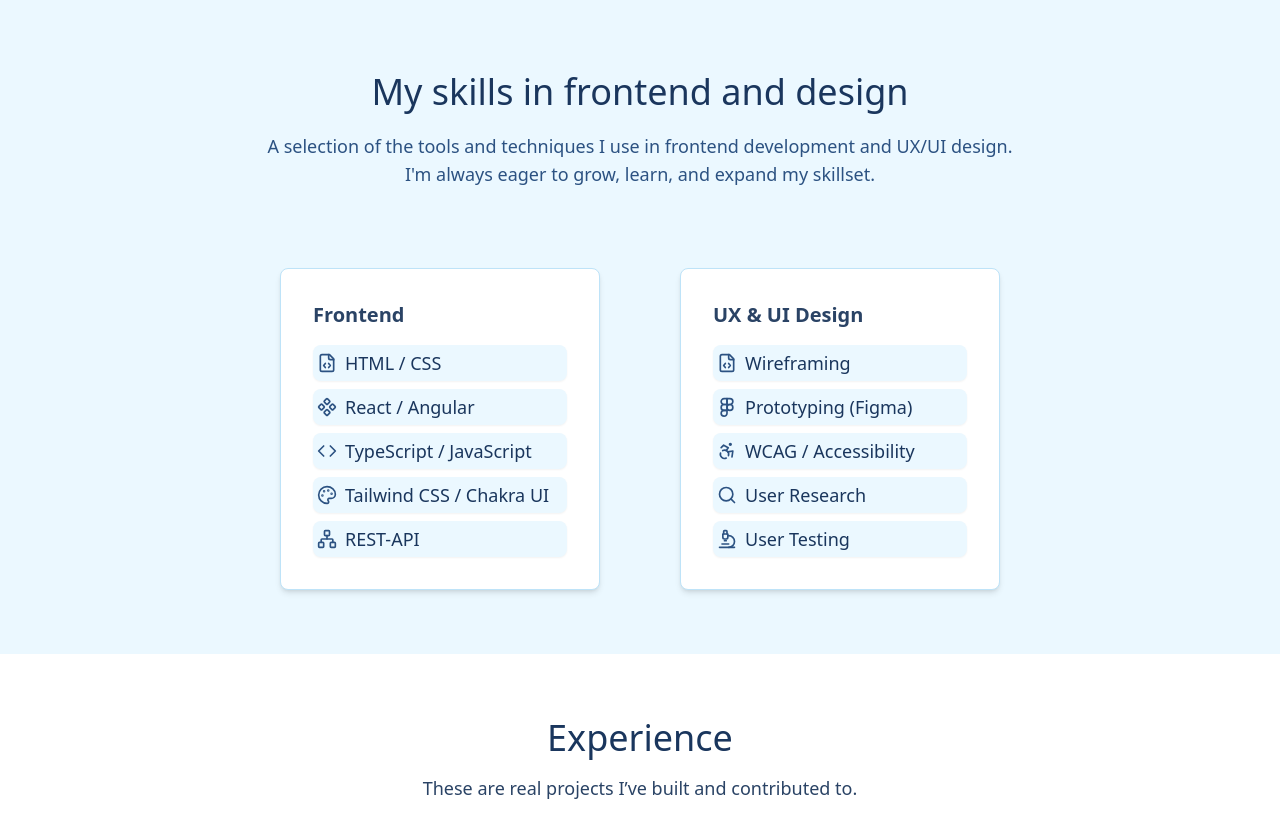
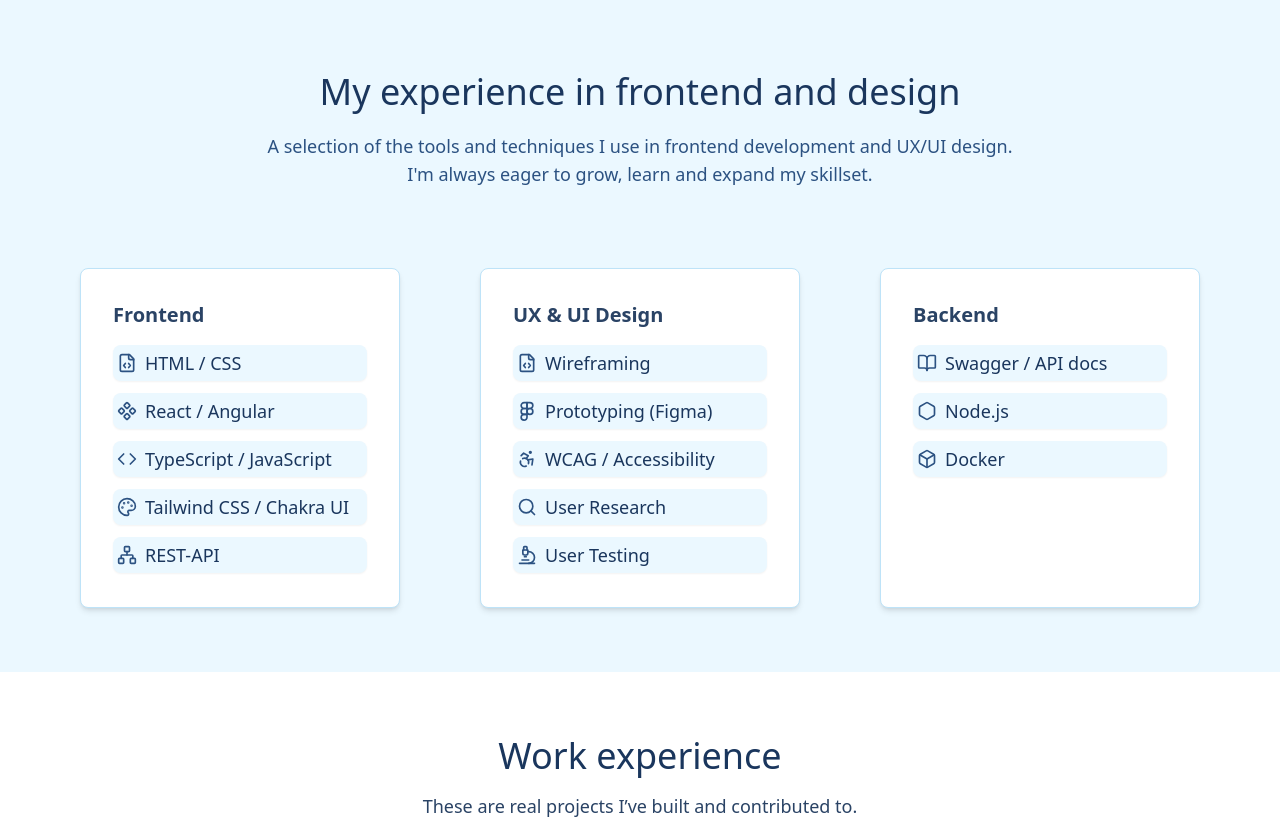
Before and after one commit to ranaaaa1234/ranasportfolionew, a React (Vite) app: page / in a window 1280 px wide. Shown: the part 1460-2279 px from the top of the page. Built offline with nearby package versions, Linux system fonts and the light colour scheme.

Commit message:
added backedn to skills

```diff
--- a/src/components/Experience.tsx
+++ b/src/components/Experience.tsx
@@ -66,7 +66,7 @@ function Experience() {
       className="flex flex-col items-center justify-center bg-white py-16 px-4"
     >
       <h2 className="xs:text-3xl sm:text-4xl font-light text-blue-900 mb-4">
-        Experience
+        Work experience
       </h2>
       <p className="xs:text-md sm:text-lg text-blue-800 mb-10 text-center max-w-xl">
         These are real projects I’ve built and contributed to.
--- a/src/components/Skills.tsx
+++ b/src/components/Skills.tsx
@@ -8,6 +8,9 @@ import {
   Search,
   Figma,
   Network,
+  Hexagon,
+  BookOpen,
+  Box,
 } from "lucide-react";
 
 function Skills() {
@@ -57,25 +60,40 @@ function Skills() {
     },
   ];
 
+  const backendSkills = [
+    {
+      name: "Swagger / API docs",
+      icon: <BookOpen className="w-5 h-5 text-blue-700" />,
+    },
+    {
+      name: "Node.js",
+      icon: <Hexagon className="w-5 h-5 text-blue-700" />,
+    },
+    {
+      name: "Docker",
+      icon: <Box className="w-5 h-5 text-blue-700" />,
+    },
+  ];
+
   return (
     <section
       id="skills"
       className="flex flex-col items-center justify-center bg-blue-50 py-16"
     >
       <h2 className="xs:text-3xl sm:text-4xl xs:text-center font-light text-blue-900 mb-5">
-        My skills in frontend and design
+        My experience in frontend and design
       </h2>
       <p className="text-blue-700 xs:text-md sm:text-lg text-center xs:max-w-md sm:max-w-3xl mb-20">
         A selection of the tools and techniques I use in frontend development
-        and UX/UI design. I'm always eager to grow, learn, and expand my
+        and UX/UI design. I'm always eager to grow, learn and expand my
         skillset.
       </p>
 
-      <div className="flex flex-col md:flex-row xs:gap-10 md:gap-20 justify-center items-center">
+      <div className="grid xs:grid-cols-1 lg:grid-cols-2 xl:grid-cols-3 xs:gap-10 md:gap-20 justify-center items-center">
         {/* Frontend */}
-        <div className="bg-white p-8 rounded-lg shadow-md w-[320px] text-left border border-blue-100 flex flex-col justify-start">
+        <div className="bg-white p-8 rounded-lg shadow-md w-[320px] h-[340px] text-left border border-blue-100 flex flex-col justify-start">
           <h3 className="text-xl font-semibold text-blue-800 mb-4">Frontend</h3>
-          <ul className="text-blue-700 space-y-2">
+          <ul className="text-blue-700 space-y-3">
             {frontendSkills.map((item) => (
               <li
                 key={item.name}
@@ -91,12 +109,30 @@ function Skills() {
         </div>
 
         {/* UX & UI */}
-        <div className="bg-white p-8 rounded-lg shadow-md w-[320px] text-left border border-blue-100 flex flex-col justify-start">
+        <div className="bg-white p-8 rounded-lg shadow-md w-[320px] h-[340px] text-left border border-blue-100 flex flex-col justify-start">
           <h3 className="text-xl font-semibold text-blue-800 mb-4">
             UX & UI Design
           </h3>
-          <ul className="text-blue-700 space-y-2">
+          <ul className="text-blue-700 space-y-3">
             {uxSkills.map((item) => (
+              <li
+                key={item.name}
+                className="flex items-center gap-2 bg-blue-50 rounded-lg p-1 shadow-sm hover:opacity-70"
+              >
+                {item.icon}
+                <span className="text-blue-900 font-light text-lg">
+                  {item.name}
+                </span>
+              </li>
+            ))}
+          </ul>
+        </div>
+
+        {/* Backend */}
+        <div className="bg-white p-8 rounded-lg shadow-md w-[320px] h-[340px] text-left border border-blue-100 flex flex-col justify-start">
+          <h3 className="text-xl font-semibold text-blue-800 mb-4">Backend</h3>
+          <ul className="text-blue-700 space-y-3">
+            {backendSkills.map((item) => (
               <li
                 key={item.name}
                 className="flex items-center gap-2 bg-blue-50 rounded-lg p-1 shadow-sm hover:opacity-70"
```
